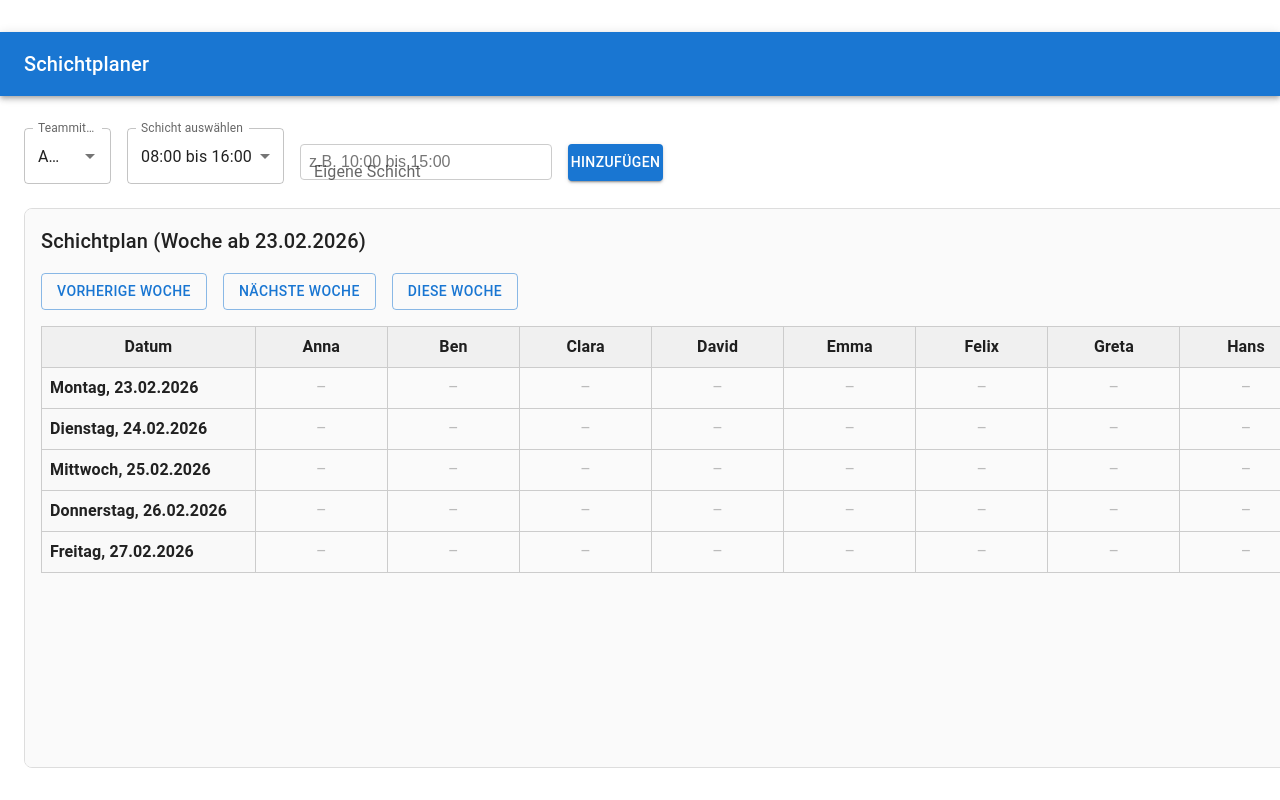
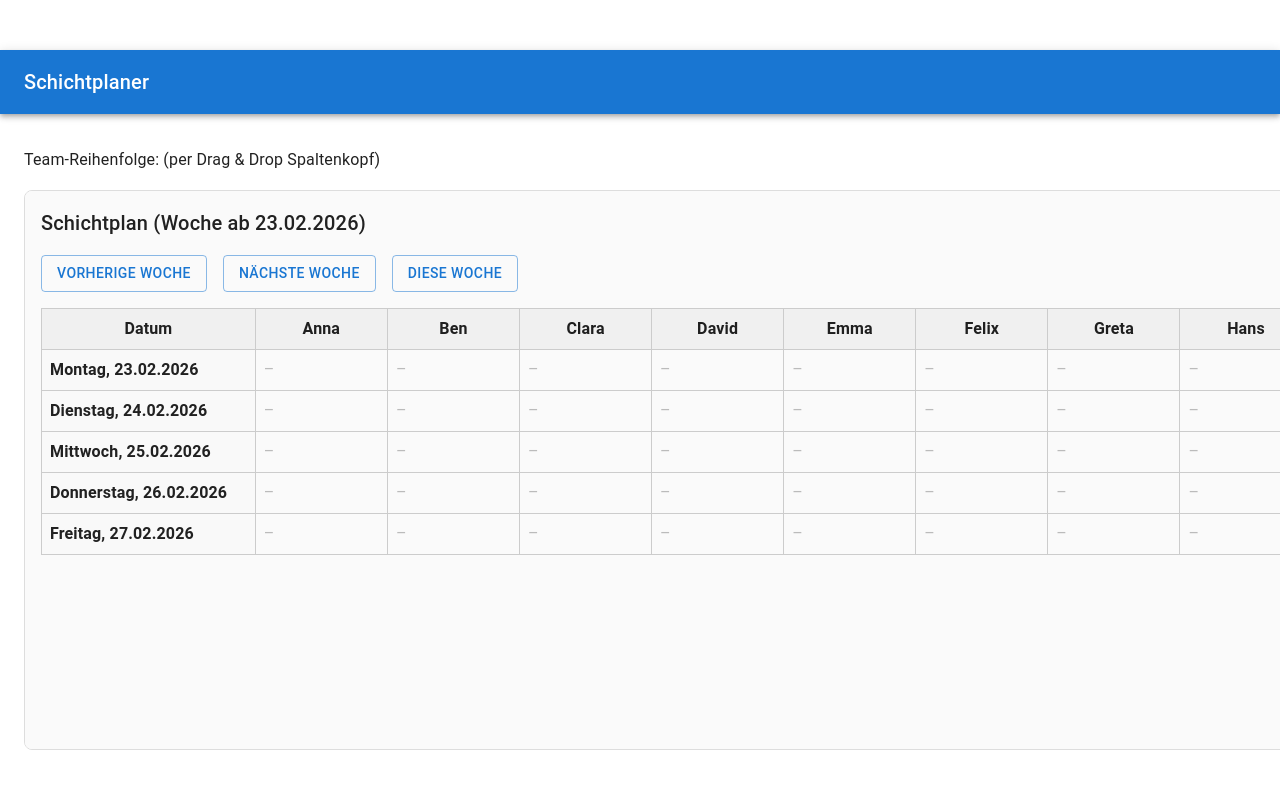
Before and after one commit to schlonz1975/shift-scheduler, a React (Vite) app: page / in a window 1280 px wide. Shown: the top 800 px of the page. Built offline with nearby package versions, Linux system fonts and the light colour scheme.

Commit message:
Fix: draggable team columns, editable grid, German localization, and UI improvements

```diff
--- a/src/App.jsx
+++ b/src/App.jsx
@@ -9,12 +9,10 @@ import {
   Select,
   MenuItem,
   FormControl,
-  InputLabel,
   Button,
-  Grid,
-  Autocomplete,
   TextField,
 } from "@mui/material";
+import { DragDropContext, Droppable, Draggable } from "@hello-pangea/dnd";
 import { createTheme, ThemeProvider } from "@mui/material/styles";
 import { LocalizationProvider } from "@mui/x-date-pickers/LocalizationProvider";
 import { AdapterMoment } from "@mui/x-date-pickers/AdapterMoment";
@@ -112,6 +110,14 @@ function App() {
     setEditCell({ date: null, member: null });
   };
 
+  const onDragEnd = (result) => {
+    if (!result.destination) return;
+    const reordered = Array.from(team);
+    const [removed] = reordered.splice(result.source.index, 1);
+    reordered.splice(result.destination.index, 0, removed);
+    setTeam(reordered);
+  };
+
   return (
     <ThemeProvider theme={theme}>
       <CssBaseline />
@@ -127,66 +133,11 @@ function App() {
           maxWidth={false}
           sx={{ mt: 4, width: "100vw", maxWidth: "100vw", p: 0 }}
         >
-          <Grid container spacing={2} sx={{ mb: 3 }}>
-            <Grid item xs={12} sm={6}>
-              <Autocomplete
-                options={team}
-                value={selectedMember}
-                onChange={(_, value) => setSelectedMember(value)}
-                renderInput={(params) => (
-                  <TextField {...params} label="Teammitglied" />
-                )}
-                disableClearable
-              />
-            </Grid>
-            <Grid item xs={12} sm={6}>
-              <FormControl fullWidth>
-                <InputLabel id="shift-select-label">
-                  Schicht auswählen
-                </InputLabel>
-                <Select
-                  labelId="shift-select-label"
-                  value={selectedShift}
-                  label="Schicht auswählen"
-                  onChange={(e) => setSelectedShift(e.target.value)}
-                >
-                  {shiftList.map((shift, idx) => (
-                    <MenuItem key={shift.value} value={shift.value}>
-                      {shift.label}
-                    </MenuItem>
-                  ))}
-                </Select>
-              </FormControl>
-            </Grid>
-            <Grid item xs={12}>
-              <Box sx={{ display: "flex", mt: 2 }}>
-                <FormControl fullWidth>
-                  <InputLabel htmlFor="custom-shift">Eigene Schicht</InputLabel>
-                  <input
-                    id="custom-shift"
-                    type="text"
-                    value={customShift}
-                    onChange={(e) => setCustomShift(e.target.value)}
-                    placeholder="z.B. 10:00 bis 15:00"
-                    style={{
-                      padding: 8,
-                      fontSize: 16,
-                      width: "100%",
-                      borderRadius: 4,
-                      border: "1px solid #ccc",
-                    }}
-                  />
-                </FormControl>
-                <Button
-                  variant="contained"
-                  sx={{ ml: 2 }}
-                  onClick={handleAddCustomShift}
-                >
-                  Hinzufügen
-                </Button>
+          <Box sx={{ mb: 2 }}>
+            <Typography variant="subtitle1" sx={{ mr: 2 }}>
+              Team-Reihenfolge: (per Drag & Drop Spaltenkopf)
+            </Typography>
           </Box>
-            </Grid>
-          </Grid>
           <Box
             sx={{
               border: "1px solid #ddd",
@@ -228,6 +179,7 @@ function App() {
                 Diese Woche
               </Button>
             </Box>
+            <DragDropContext onDragEnd={onDragEnd}>
               <Box
                 component="table"
                 sx={{
@@ -248,20 +200,41 @@ function App() {
                     >
                       Datum
                     </Box>
-                  {team.map((member) => (
+                    <Droppable
+                      droppableId="team-droppable"
+                      direction="horizontal"
+                    >
+                      {(provided) => [
+                        ...team.map((member, idx) => (
+                          <Draggable
+                            key={member}
+                            draggableId={member}
+                            index={idx}
+                          >
+                            {(provided, snapshot) => (
                               <Box
                                 component="th"
-                      key={member}
+                                ref={provided.innerRef}
+                                {...provided.draggableProps}
+                                {...provided.dragHandleProps}
                                 sx={{
                                   border: "1px solid #ccc",
                                   p: 1,
                                   minWidth: 120,
-                        bgcolor: "#f0f0f0",
+                                  bgcolor: snapshot.isDragging
+                                    ? "#e0e0e0"
+                                    : "#f0f0f0",
+                                  cursor: "grab",
                                 }}
                               >
                                 {member}
                               </Box>
-                  ))}
+                            )}
+                          </Draggable>
+                        )),
+                        provided.placeholder,
+                      ]}
+                    </Droppable>
                   </Box>
                 </Box>
                 <Box component="tbody">
@@ -286,13 +259,16 @@ function App() {
                         const shiftValue = getShift(date, member);
                         return (
                           <Box
+                            key={member}
                             component="td"
-                          key={member}
                             sx={{
                               border: "1px solid #ccc",
                               p: 1,
-                            textAlign: "center",
-                            bgcolor: isEditing ? "#e3f2fd" : undefined,
+                              minWidth: 120,
+                              maxWidth: 140,
+                              overflow: "hidden",
+                              whiteSpace: "nowrap",
+                              textOverflow: "ellipsis",
                             }}
                           >
                             {isEditing ? (
@@ -303,12 +279,27 @@ function App() {
                                   gap: 1,
                                 }}
                               >
-                              <FormControl size="small" sx={{ minWidth: 120 }}>
+                                <FormControl
+                                  size="small"
+                                  sx={{ minWidth: 100 }}
+                                >
                                   <Select
-                                  value={shiftValue || ""}
-                                  onChange={(e) =>
-                                    setShift(date, member, e.target.value)
+                                    value={
+                                      shiftList.some(
+                                        (s) => s.value === shiftValue,
+                                      )
+                                        ? shiftValue
+                                        : shiftValue
+                                          ? "__custom__"
+                                          : ""
                                     }
+                                    onChange={(e) => {
+                                      if (e.target.value === "__custom__") {
+                                        setShift(date, member, "");
+                                      } else {
+                                        setShift(date, member, e.target.value);
+                                      }
+                                    }}
                                     displayEmpty
                                   >
                                     <MenuItem value="">
@@ -322,22 +313,46 @@ function App() {
                                         {shift.label}
                                       </MenuItem>
                                     ))}
+                                    <MenuItem value="__custom__">
+                                      Eigene Schicht...
+                                    </MenuItem>
                                   </Select>
                                 </FormControl>
+                                {/* Custom shift input if needed */}
+                                {!shiftList.some(
+                                  (s) => s.value === shiftValue,
+                                ) &&
+                                (shiftValue ||
+                                  (editCell.date ===
+                                    date.format("YYYY-MM-DD") &&
+                                    editCell.member === member)) ? (
+                                  <TextField
+                                    size="small"
+                                    value={shiftValue}
+                                    onChange={(e) =>
+                                      setShift(date, member, e.target.value)
+                                    }
+                                    placeholder="Eigene Schicht"
+                                    sx={{ minWidth: 80 }}
+                                    autoFocus
+                                  />
+                                ) : null}
                                 <Button
                                   color="error"
                                   size="small"
                                   onClick={() => deleteShift(date, member)}
+                                  sx={{ minWidth: 0, px: 1 }}
                                 >
-                                Löschen
+                                  ×
                                 </Button>
                                 <Button
                                   size="small"
                                   onClick={() =>
                                     setEditCell({ date: null, member: null })
                                   }
+                                  sx={{ minWidth: 0, px: 1 }}
                                 >
-                                Abbrechen
+                                  ✓
                                 </Button>
                               </Box>
                             ) : (
@@ -345,12 +360,19 @@ function App() {
                                 sx={{
                                   display: "flex",
                                   alignItems: "center",
-                                justifyContent: "center",
                                   gap: 1,
+                                  width: "100%",
+                                  overflow: "hidden",
                                 }}
                               >
                                 <Typography
-                                sx={{ flexGrow: 1, cursor: "pointer" }}
+                                  sx={{
+                                    flexGrow: 1,
+                                    cursor: "pointer",
+                                    overflow: "hidden",
+                                    whiteSpace: "nowrap",
+                                    textOverflow: "ellipsis",
+                                  }}
                                   onClick={() =>
                                     setEditCell({
                                       date: date.format("YYYY-MM-DD"),
@@ -359,8 +381,9 @@ function App() {
                                   }
                                 >
                                   {shiftValue ? (
-                                  shiftList.find((s) => s.value === shiftValue)
-                                    ?.label
+                                    shiftList.find(
+                                      (s) => s.value === shiftValue,
+                                    )?.label || shiftValue
                                   ) : (
                                     <span style={{ color: "#bbb" }}>–</span>
                                   )}
@@ -370,8 +393,9 @@ function App() {
                                     color="error"
                                     size="small"
                                     onClick={() => deleteShift(date, member)}
+                                    sx={{ minWidth: 0, px: 1 }}
                                   >
-                                  Löschen
+                                    ×
                                   </Button>
                                 )}
                               </Box>
@@ -383,6 +407,7 @@ function App() {
                   ))}
                 </Box>
               </Box>
+            </DragDropContext>
           </Box>
         </Container>
       </LocalizationProvider>
```
Also changed, not shown: package.json (+1 -6 lines), 1 other file (tests, documents, lock files or other folders). Lines whose indentation alone changed are shown as unchanged.
